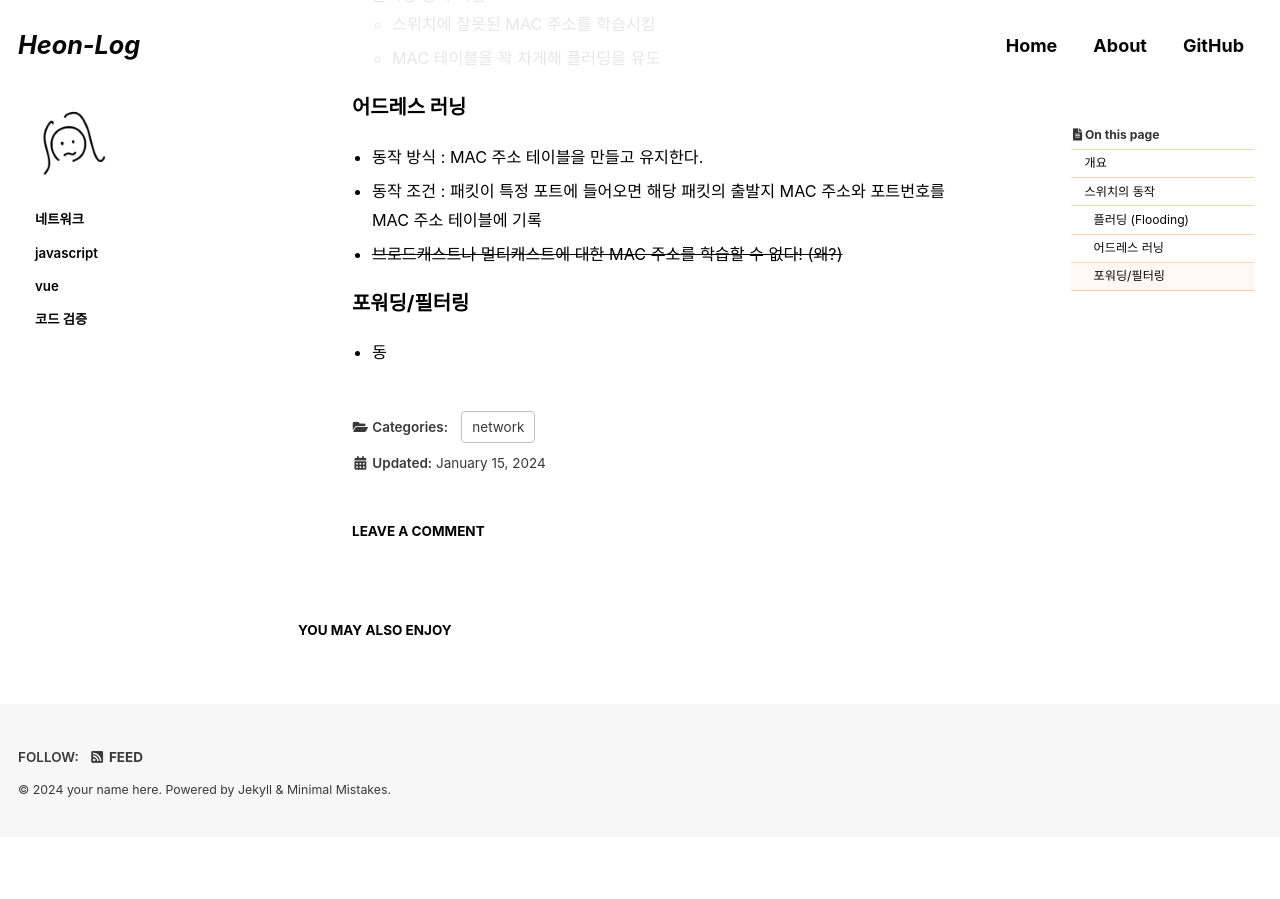
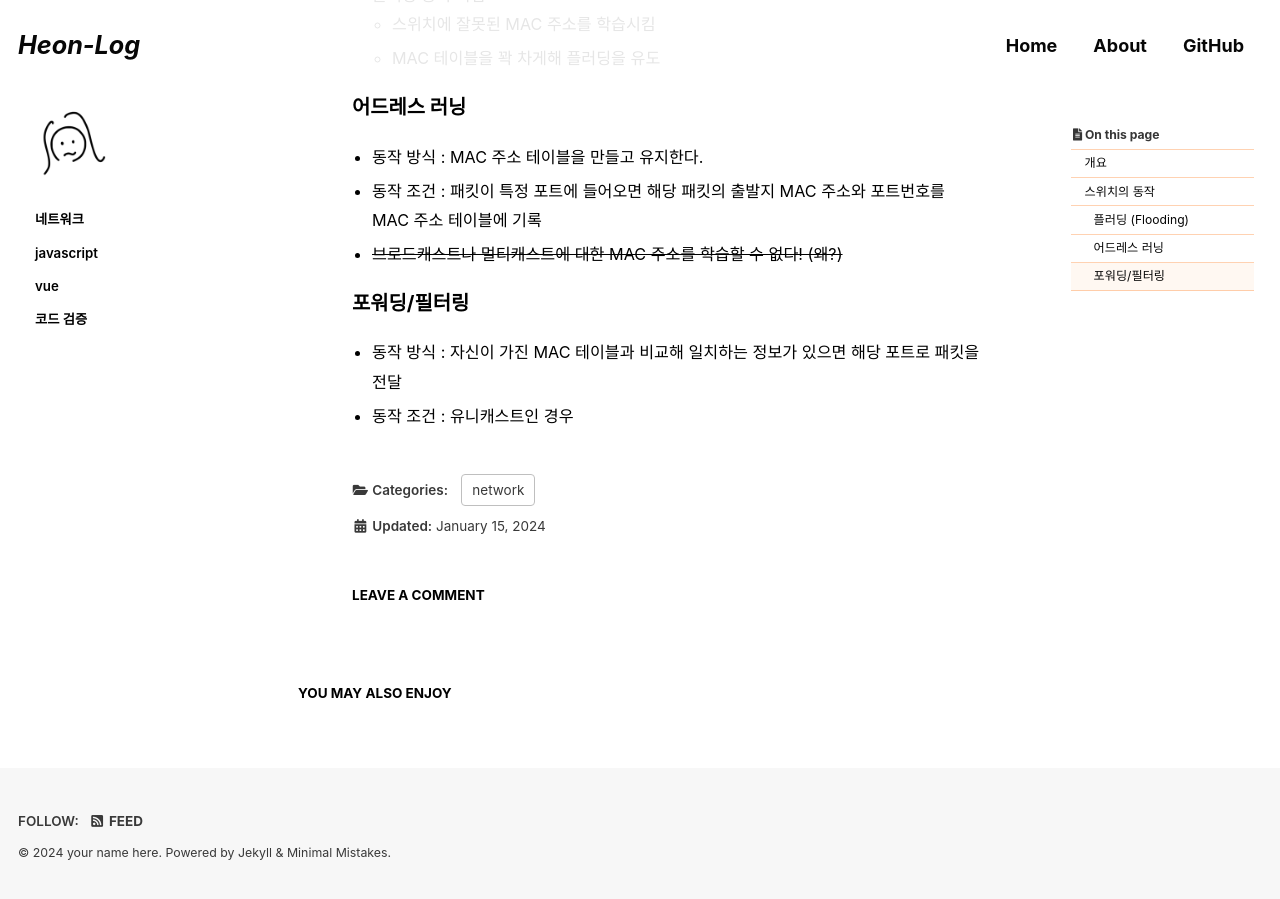
Before and after one commit to choiiis/minimal-mistakes-choiiis-customized, a Jekyll site: the page built from _posts/2024-01-15-network-switch.md, in a window 1280 px wide and 900 px high, scrolled down 1394 px. Built offline with Jekyll 4.4.1, drawn with Linux system fonts in a browser that asks for light colours; cached includes are drawn as plain includes; some web fonts are replaced; comment, search, counter and statistics services are not loaded; before the commit the page ends 2231 px from its top, so only the background shows below that.

Commit message:
_posts/2024-01-15-network-switch.md updated from https://stackedit.io/

```diff
--- a/_posts/2024-01-15-network-switch.md
+++ b/_posts/2024-01-15-network-switch.md
@@ -69,10 +69,11 @@ published: true
 
 
 ### 포워딩/필터링
-* 동
+* 동작 방식 : 자신이 가진 MAC 테이블과 비교해 일치하는 정보가 있으면 해당 포트로 패킷을 전달
+* 동작 조건 : 유니캐스트인 경우
 
 
 
 <!--stackedit_data:
-eyJoaXN0b3J5IjpbMzIxNjc4ODAsLTk4ODU5NzE4OV19
+eyJoaXN0b3J5IjpbLTE0MzIxMTc5NDgsLTk4ODU5NzE4OV19
 -->
```
